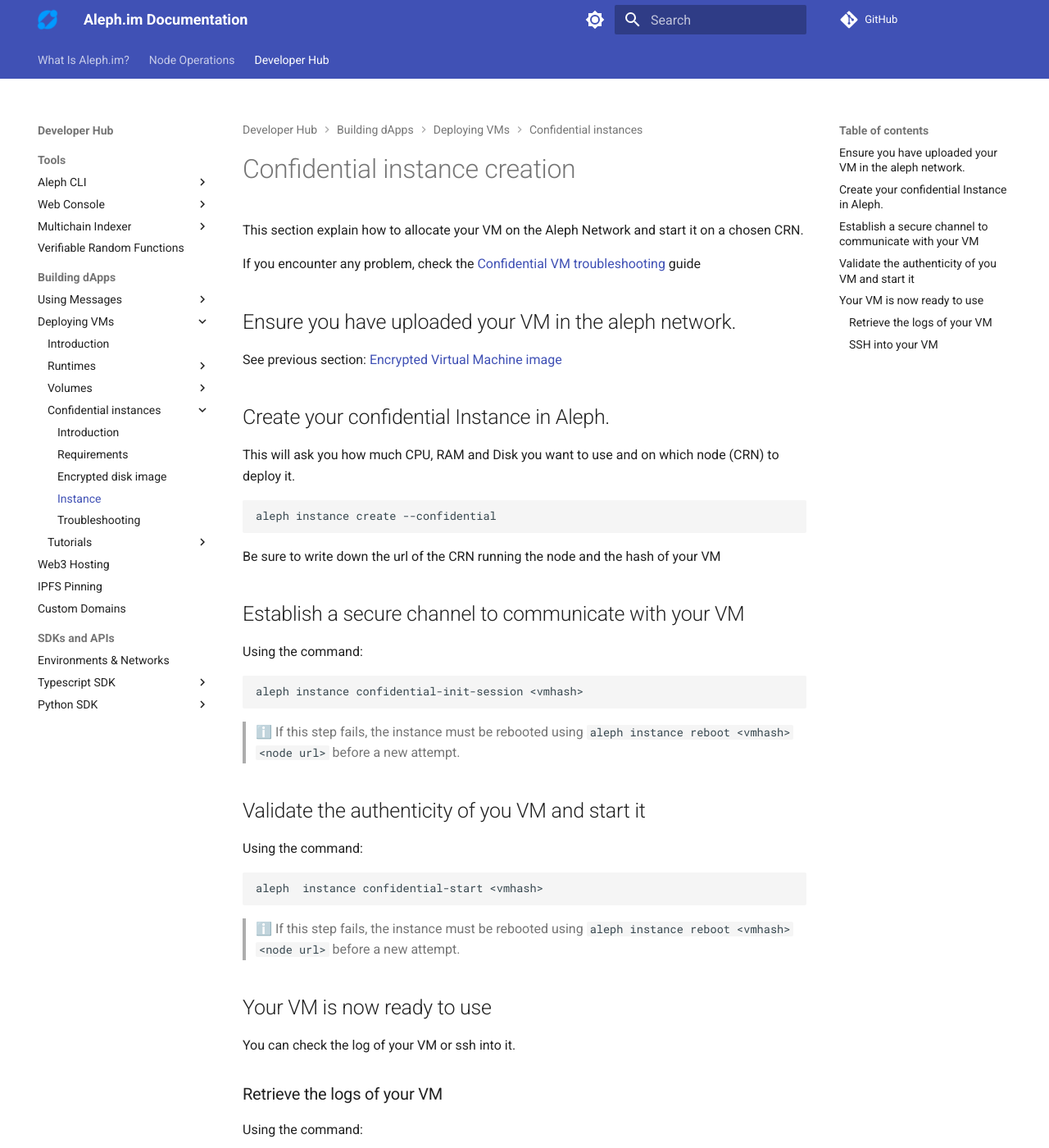
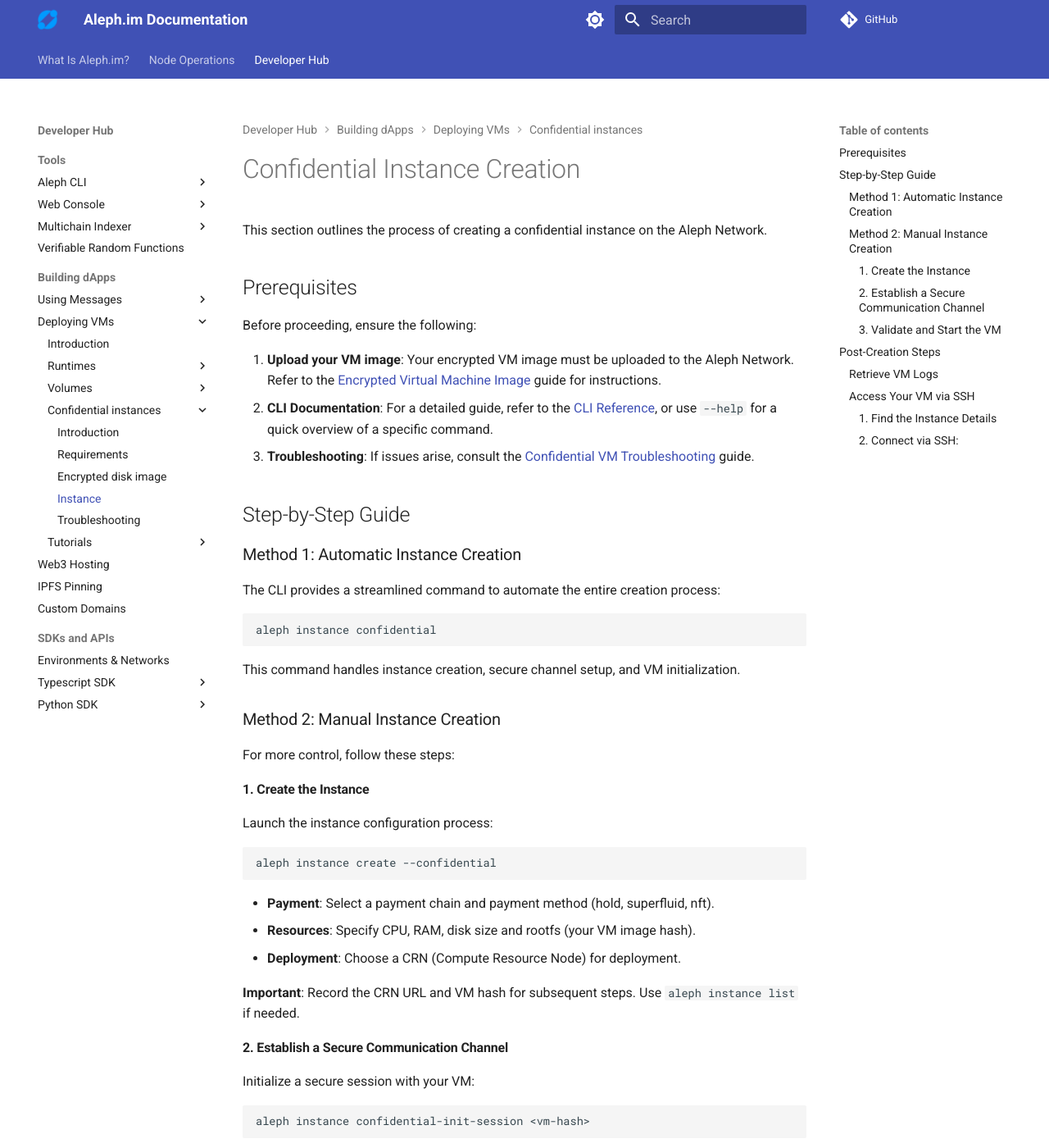
Before and after one commit to aleph-im/aleph-docs, an MkDocs documentation site: the page built from docs/computing/confidential/instance.md, in a window 1280 px wide and 1400 px high. Shown: the whole window at 82% size. Built offline with MkDocs 1.6.1 and Material for MkDocs 9.7.7, drawn with Linux system fonts in a browser that asks for light colours; plug-ins that fetch from the network failed and are left out; comment, search, counter and statistics services are not loaded; some of the changed text lies outside the part shown.

Commit message:
Improve coco instance creation docs (#132)
* Improve coco instance creation docs

* Fix markdown bug

````diff
--- a/docs/computing/confidential/instance.md
+++ b/docs/computing/confidential/instance.md
@@ -1,71 +1,103 @@
-# Confidential instance creation
+# Confidential Instance Creation
 
-This section explain how to allocate your VM on the Aleph Network and start it on a chosen CRN.
+This section outlines the process of creating a confidential instance on the Aleph Network.
 
-If you encounter any problem, check the [Confidential VM troubleshooting](./troubleshooting.md) guide
+## Prerequisites
 
-## Ensure you have uploaded your VM in the aleph network.
-See previous section: [Encrypted Virtual Machine image](./encrypted-disk.md)
+Before proceeding, ensure the following:
 
-## Create your confidential Instance in Aleph.
+1. **Upload your VM image**: Your encrypted VM image must be uploaded to the Aleph Network. Refer to the [Encrypted Virtual Machine Image](./encrypted-disk.md) guide for instructions.
+2. **CLI Documentation**: For a detailed guide, refer to the [CLI Reference](../../tools/aleph-client/usage.md), or use `--help` for a quick overview of a specific command.
+3. **Troubleshooting**: If issues arise, consult the [Confidential VM Troubleshooting](./troubleshooting.md) guide.
 
-This will ask you how much CPU, RAM and Disk you want to use and on which node (CRN) to deploy it.
+## Step-by-Step Guide
+
+### Method 1: Automatic Instance Creation
+
+The CLI provides a streamlined command to automate the entire creation process:
+
+```shell
+aleph instance confidential
+```
+
+This command handles instance creation, secure channel setup, and VM initialization.
+
+### Method 2: Manual Instance Creation
+
+For more control, follow these steps:
+
+#### 1. Create the Instance
+
+Launch the instance configuration process:
 
 ```shell
 aleph instance create --confidential
 ```
 
-Be sure to write down the url of the CRN running the node and the hash of your VM
+- **Payment**: Select a payment chain and payment method (hold, superfluid, nft).
+- **Resources**: Specify CPU, RAM, disk size and rootfs (your VM image hash).
+- **Deployment**: Choose a CRN (Compute Resource Node) for deployment.
 
-## Establish a secure channel to communicate with your VM
+**Important**: Record the CRN URL and VM hash for subsequent steps. Use `aleph instance list` if needed.
 
-Using the command:
+#### 2. Establish a Secure Communication Channel
+
+Initialize a secure session with your VM:
+
 ```shell
-aleph instance confidential-init-session <vmhash>
+aleph instance confidential-init-session <vm-hash>
 ```
 
-> ℹ️ If this step fails, the instance must be rebooted using `aleph instance reboot <vmhash> <node url>` before
-> a new attempt.
+- **Troubleshooting**: If this step fails, reboot the instance using:
 
-## Validate the authenticity of you VM and start it
+  ```shell
+  aleph instance reboot <vm-hash> <node-url>
+  ```
 
-Using the command:
+  Then, retry establishing the session.
+
+#### 3. Validate and Start the VM
+
+Verify the VM's integrity and start it:
 
 ```shell
-aleph  instance confidential-start <vmhash>
+aleph instance confidential-start <vm-hash>
 ```
 
-> ℹ️ If this step fails, the instance must be rebooted using `aleph instance reboot <vmhash> <node url>` before
-> a new attempt.
+- **Troubleshooting**: On failure, reboot using the command above, then retry.
 
-## Your VM is now ready to use
+## Post-Creation Steps
 
-You can check the log of your VM or ssh into it.
+Your VM is now ready to use.
 
-### Retrieve the logs of your VM
+### Retrieve VM Logs
 
-Using the command:
+Monitor your VM's activity:
 
 ```shell
-aleph instance logs <vmhash>
+aleph instance logs <vm-hash>
 ```
 
-### SSH into your VM
+### Access Your VM via SSH
 
-The list of instances can be obtained, with their IP addresses, using:
+#### 1. **Find the Instance Details**
+
+- **Via CLI**:
 
 ```shell
 aleph instance list
 ```
 
-Alternatively, the IPv6 address of an instance can be obtained from API of the compute node:
-```
-https://<node url>/about/executions/list
+- **Via API**: Access the compute node's API at `https://<node-url>/about/executions/list`.
+
+#### 2. **Connect via SSH**:
+
+Use the retrieved IP address to SSH into your VM:
+
+```shell
+ssh <user>@<ip> [-i <path-to-ssh-key>]
 ```
 
-It is then possible to connect to the virtual machine using SSH:
-```shell
-ssh <user>@<ip>
-```
-
-The default user `<user>` is by default `root` for Debian systems and `ubuntu` for Ubuntu.
+- **Default Users**:
+    - Debian: `root`
+    - Ubuntu: `ubuntu`
````
